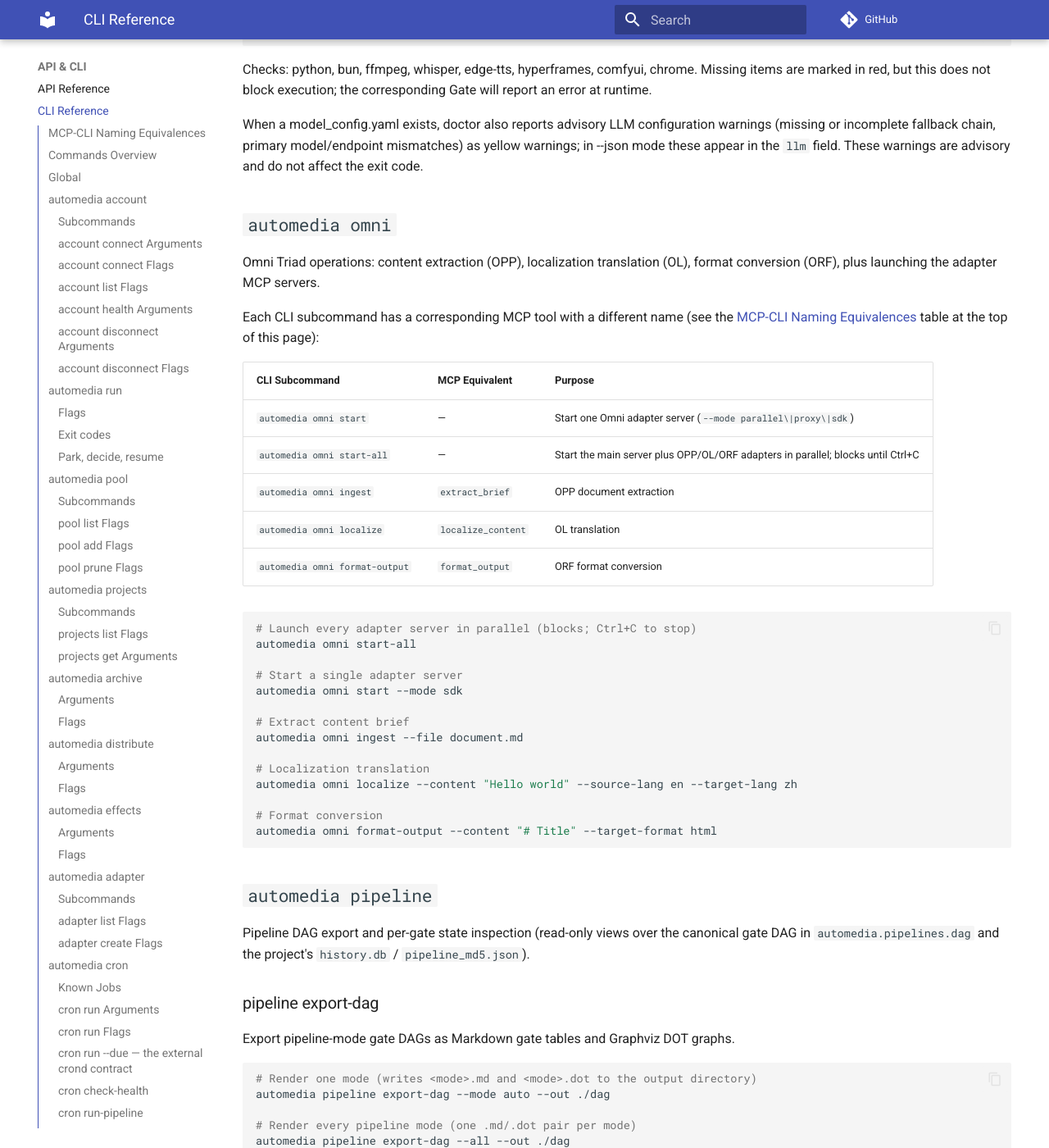
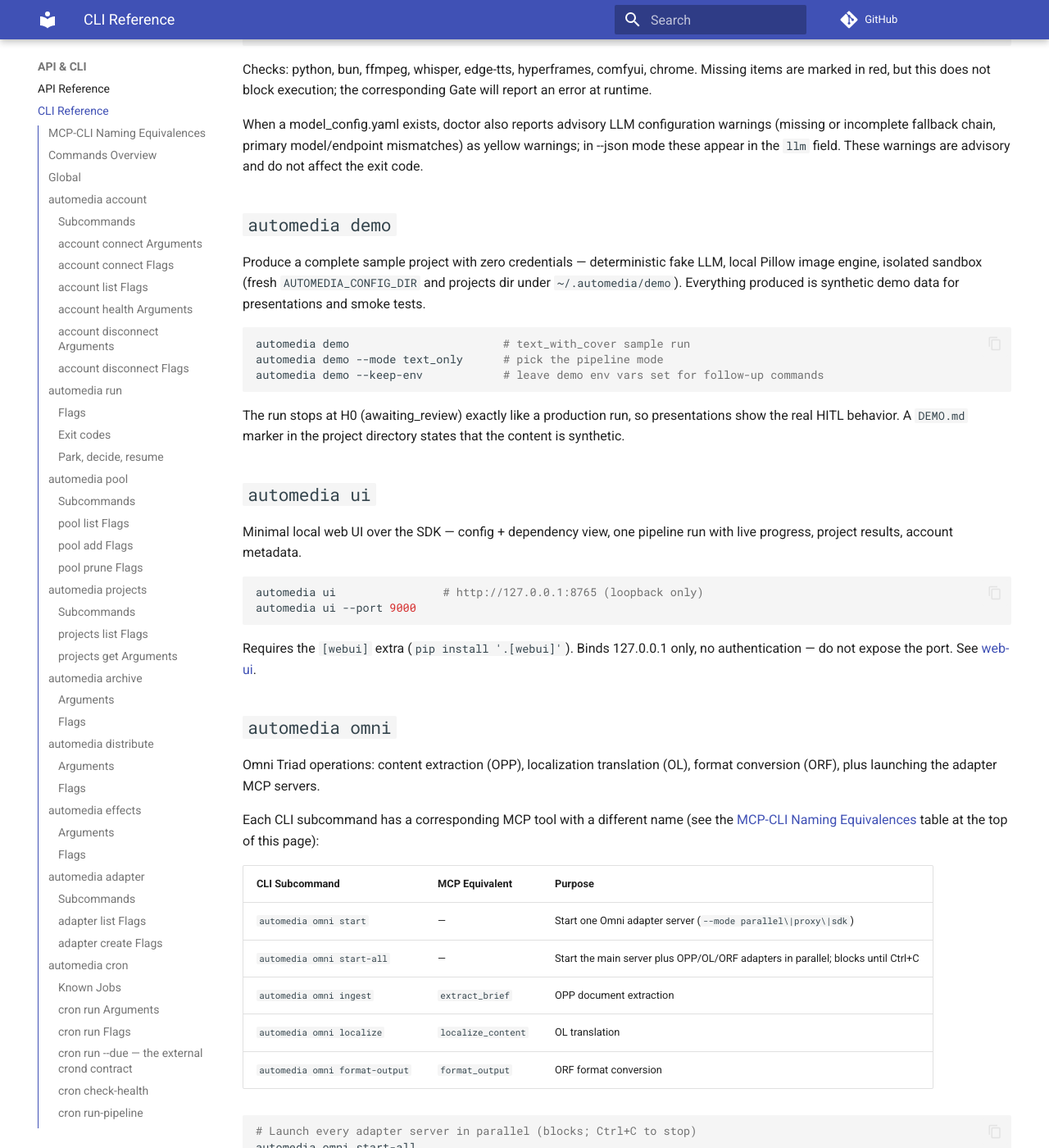
Before and after one commit to 1StepMore/AutoMedia, an MkDocs documentation site: the page built from docs/user/cli-reference.md, in a window 1280 px wide and 1400 px high, scrolled down 16335 px. Shown: the whole window at 82% size. Built offline with MkDocs 1.6.1 and Material for MkDocs 9.7.7, drawn with Linux system fonts in a browser that asks for light colours; comment, search, counter and statistics services are not loaded.

Commit message:
docs: register demo/ui in CLI command tables (consistency gate)
The doc-consistency gate derives the CLI command count from the code (now
21) and requires every registered command to appear in the AGENTS/README
tables with its own cli-reference section. Adds the demo and ui rows and
sections, and syncs the 19->21 command-count claims.

Refs #358 #360

````diff
--- a/docs/user/cli-reference.md
+++ b/docs/user/cli-reference.md
@@ -601,6 +601,37 @@ Checks: python, bun, ffmpeg, whisper, edge-tts, hyperframes, comfyui, chrome. Mi
 
 When a model_config.yaml exists, doctor also reports advisory LLM configuration warnings (missing or incomplete fallback chain, primary model/endpoint mismatches) as yellow warnings; in --json mode these appear in the `llm` field. These warnings are advisory and do not affect the exit code.
 
+## `automedia demo`
+
+Produce a complete sample project with zero credentials — deterministic fake
+LLM, local Pillow image engine, isolated sandbox (fresh `AUTOMEDIA_CONFIG_DIR`
+and projects dir under `~/.automedia/demo`). Everything produced is synthetic
+demo data for presentations and smoke tests.
+
+```bash
+automedia demo                       # text_with_cover sample run
+automedia demo --mode text_only      # pick the pipeline mode
+automedia demo --keep-env            # leave demo env vars set for follow-up commands
+```
+
+The run stops at H0 (awaiting_review) exactly like a production run, so
+presentations show the real HITL behavior. A `DEMO.md` marker in the project
+directory states that the content is synthetic.
+
+## `automedia ui`
+
+Minimal local web UI over the SDK — config + dependency view, one pipeline
+run with live progress, project results, account metadata.
+
+```bash
+automedia ui                # http://127.0.0.1:8765 (loopback only)
+automedia ui --port 9000
+```
+
+Requires the `[webui]` extra (`pip install '.[webui]'`). Binds 127.0.0.1
+only, no authentication — do not expose the port. See
+[web-ui](web-ui.md).
+
 ## `automedia omni`
 
 Omni Triad operations: content extraction (OPP), localization translation (OL), format conversion (ORF),
````
Also changed, not shown: AGENTS.md (+5 -3 lines), README.md (+6 -4 lines), docs/doc-inventory.md (+2 -2 lines), docs/index.md (+1 -1 lines).
